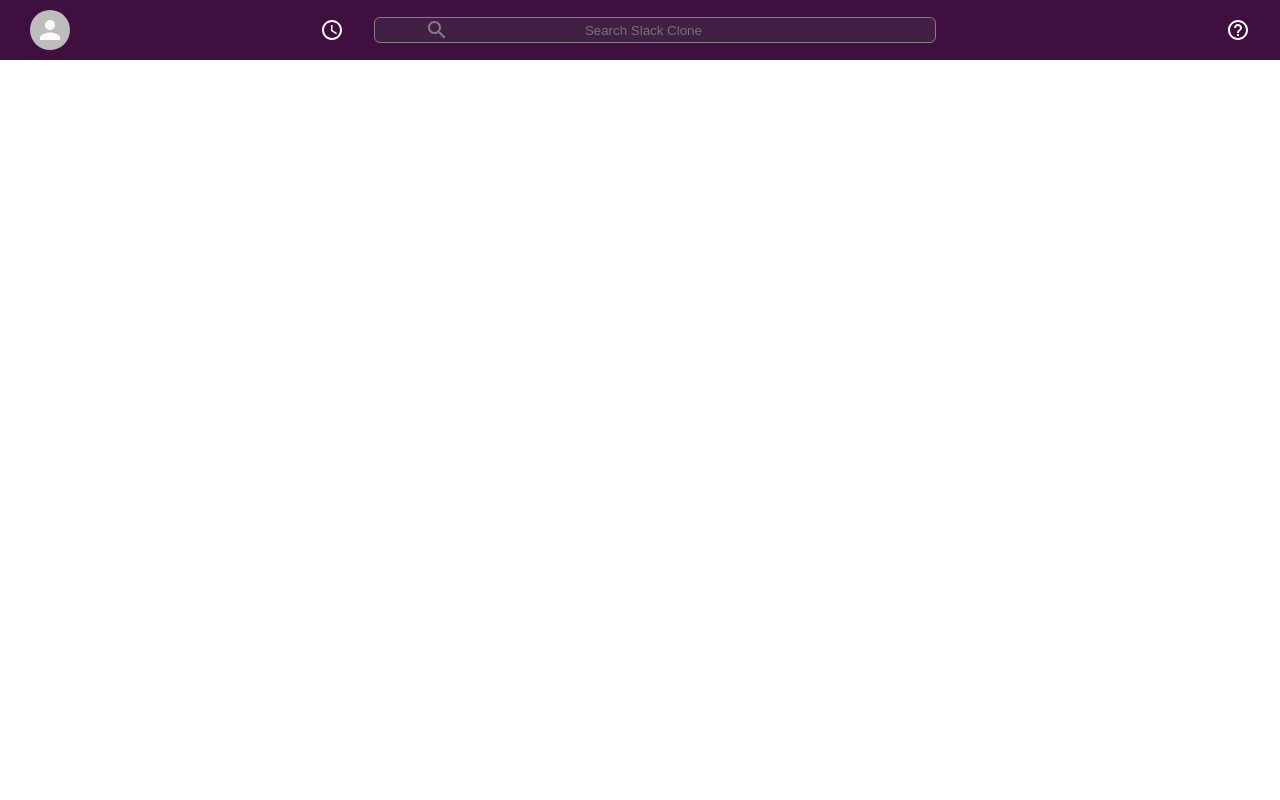
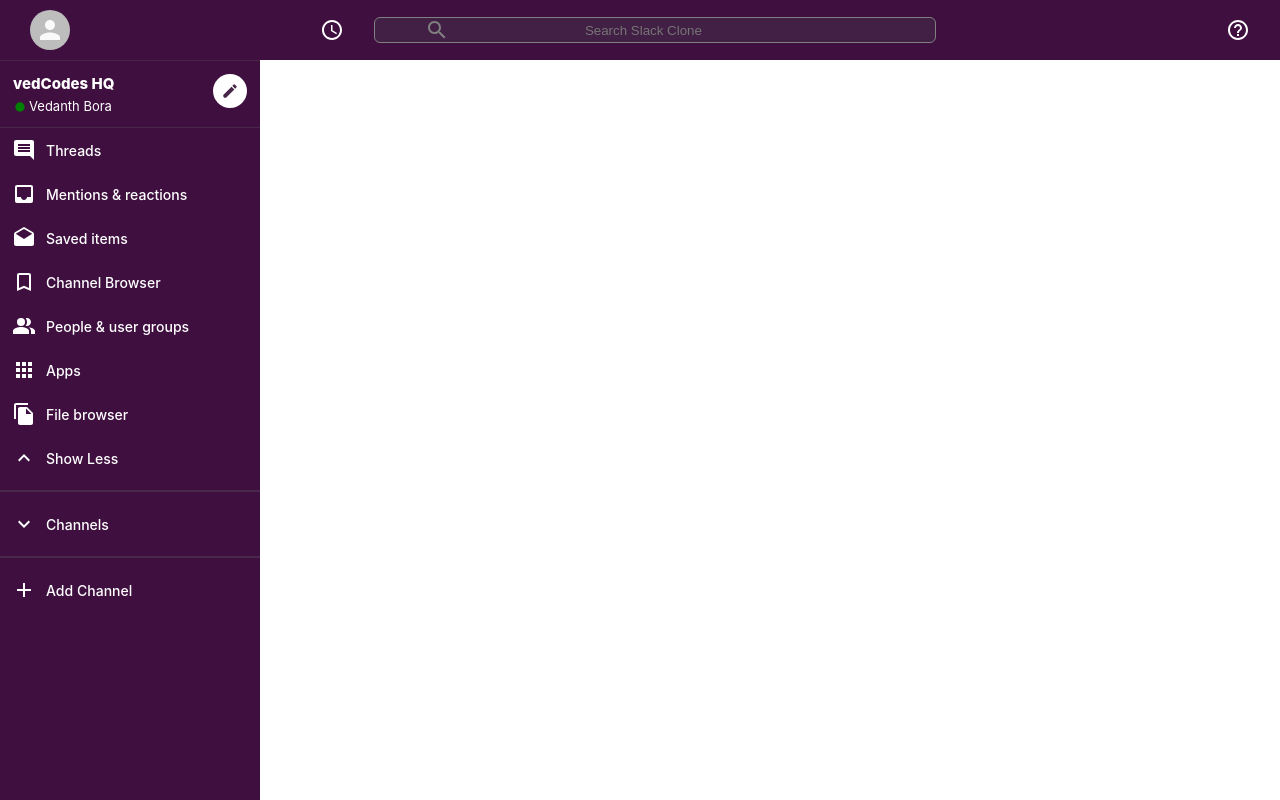
Before and after one commit to VedanthB/Slack-React-Redux, a React (Create React App) app in the folder slack-clone/: page / in a window 1280 px wide. Built offline with nearby package versions, Linux system fonts and the light colour scheme.

Commit message:
ADD: Sidebar => header and icon options

```diff
--- a/slack-clone/src/App.js
+++ b/slack-clone/src/App.js
@@ -7,17 +7,24 @@
 } from "react-router-dom";
 import './App.css';
 import Header from './components/Header';
+import styled from 'styled-components'
+import Sidebar from './components/Sidebar';
 
 function App() {
   return (
     <div className="App">
       <Router>
          <>
-           <Switch>
-              <Route path="/" >
-                 <Header />
-              </Route>
-           </Switch>
+         <Header />
+          <AppBody>
+          <Sidebar />
+            <Switch>
+                <Route path="/"  exact>
+                   {/* chat */}
+                </Route>
+            </Switch>
+          </AppBody>
+
          </>
       </Router>
     </div>
@@ -25,3 +32,8 @@
 }
 
 export default App;
+
+const AppBody = styled.div `
+  display : flex;
+  height: 100vh ;
+`;
--- /dev/null
+++ b/slack-clone/src/components/Sidebar.js
@@ -0,0 +1,104 @@
+import React from 'react'
+import styled from 'styled-components'
+import FiberManualRecordIcon from '@material-ui/icons/FiberManualRecord';
+import CreateIcon from '@material-ui/icons/Create';
+import InsertCommentIcon from '@material-ui/icons/InsertComment';
+import InboxIcon from '@material-ui/icons/Inbox';
+import DraftsIcon from '@material-ui/icons/Drafts';
+import BookmarkBorderIcon from '@material-ui/icons/BookmarkBorder';
+import PeopleAltIcon from '@material-ui/icons/PeopleAlt';
+import AppsIcon from '@material-ui/icons/Apps';
+import FileCopyIcon from '@material-ui/icons/FileCopy';
+import ExpandLessIcon from '@material-ui/icons/ExpandLess';
+import SidebarOption from './SidebarOption';
+import AddIcon from '@material-ui/icons/Add';
+import ExpandMoreIcon from '@material-ui/icons/ExpandMore';
+
+
+
+function Sidebar() {
+    return (
+
+            <SidebarContainer>
+                <SidebarHeader>
+                     <SidebarInfo>
+                         <h2>vedCodes HQ</h2>
+                         <h3>
+                             <FiberManualRecordIcon />
+                             Vedanth Bora
+                         </h3>
+                     </SidebarInfo>
+                     <CreateIcon />
+                </SidebarHeader>
+
+                <SidebarOption Icon={InsertCommentIcon} title='Threads' />
+                <SidebarOption Icon={InboxIcon} title='Mentions & reactions' />
+                <SidebarOption Icon={DraftsIcon} title='Saved items' />
+                <SidebarOption Icon={BookmarkBorderIcon} title='Channel Browser' />
+                <SidebarOption Icon={PeopleAltIcon} title='People & user groups' />
+                <SidebarOption Icon={AppsIcon} title='Apps' />
+                <SidebarOption Icon={FileCopyIcon} title='File browser' />
+                <SidebarOption Icon={ExpandLessIcon} title='Show Less' />
+                <hr />
+                <SidebarOption Icon={ExpandMoreIcon} title='Channels' />
+                <hr />
+                <SidebarOption Icon={AddIcon} title='Add Channel' addChannelOption />
+                </SidebarContainer>
+
+    )
+}
+
+export default Sidebar
+
+const SidebarContainer = styled.div `
+  background-color: var(--slack-color);
+  color: white;
+  flex: 0.3;
+  border-top: 1px solid #49274b;
+  max-width: 260px;
+  margin-top: 60px;
+
+  > hr {
+      margin-top: 10px;
+      margin-bottom: 10px;
+      border: 1px solid #49274b;
+  }
+`;
+
+const SidebarHeader = styled.div `
+  display : flex;
+  border-bottom: 1px solid #49274b;
+  padding: 13px;
+
+  > .MuiSvgIcon-root {
+      padding: 8px;
+      color: #49274b;
+      font-size: 18px;
+      background-color: white;
+      border-radius: 999px;
+  }
+`;
+
+const SidebarInfo = styled.div `
+  flex: 1;
+
+  > h2 {
+      font-size: 15px;
+      font-weight: 800;
+      margin-bottom: 5px;
+  }
+
+  > h3 {
+      display: flex;
+      font-size:13px;
+      font-weight: 400;
+      align-items: center;
+  }
+
+  > h3 > .MuiSvgIcon-root {
+      font-size: 14px;
+      margin-top: 1px;
+      margin-right: 2px;
+      color: green;
+  }
+`;
--- /dev/null
+++ b/slack-clone/src/components/SidebarOption.js
@@ -0,0 +1,44 @@
+import React from 'react'
+import styled from 'styled-components'
+
+function SidebarOption({ Icon , title, addChannelOption}) {
+    return (
+        <SidebarOptionContainer>
+            {Icon && <Icon font-size='small' style={ {padding: 10} } />}
+
+            { Icon ? (
+                <h3>{title}</h3>
+            ) : (
+                <SidebarOptionChannel>
+                    <span>#</span>{ title}
+                </SidebarOptionChannel>
+            )
+            }
+        </SidebarOptionContainer>
+    )
+}
+
+export default SidebarOption
+
+const SidebarOptionContainer = styled.div  `
+  display: flex;
+  font-size: 12px;
+  align-items: center;
+  padding-left: 2px;
+  cursor: pointer;
+
+  :hover {
+      opacity: 0.9;
+      background-color: #340e36
+  }
+
+  > h3 {
+      font-weight: 500;
+  }
+
+  > h3 > span {
+      padding: 15px;
+  }
+` ;
+
+const SidebarOptionChannel = styled.div `` ;
```
